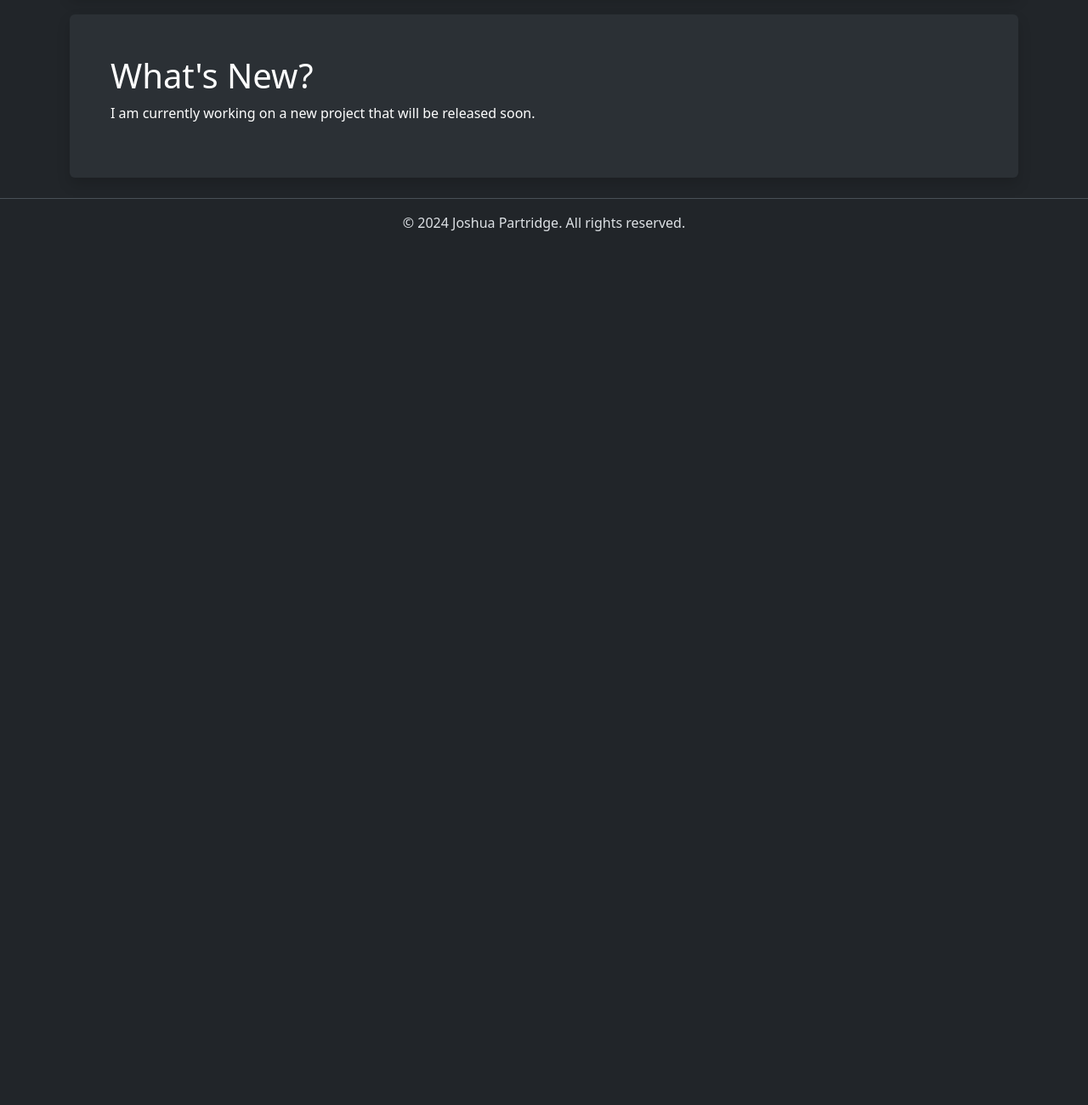
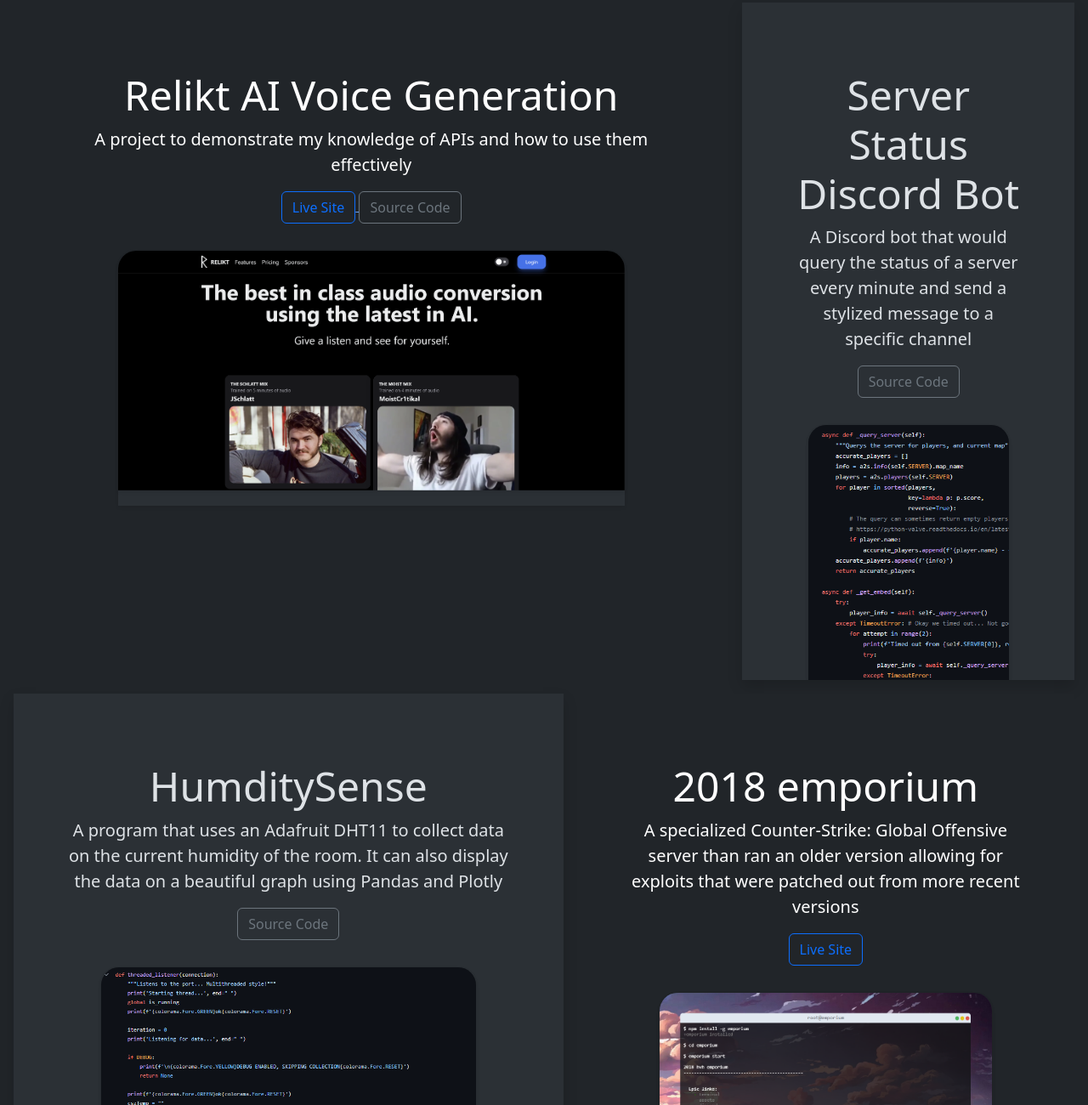
Before and after one commit to Unquieterpig/portfolio-website, a plain HTML site: page docs/projects.html in a window 1280 px wide. Shown: the part 537-1837 px from the top of the page at 85% size. Before the commit the page ends 827 px from the top, so only its background shows below. Drawn offline with nearby package versions, Linux system fonts and the light colour scheme.

Commit message:
Projects Page redesign

```diff
--- a/docs/projects.html
+++ b/docs/projects.html
@@ -20,8 +20,7 @@
   </head>
   <body>
     <!-- Navbar -->
-    <div class="container">
-      <nav class="navbar navbar-expand-lg bg-body-tertiary shadow fixed-top">
+    <nav class="navbar navbar-expand-lg bg-body-tertiary shadow sticky-top">
       <div class="container-fluid">
         <button
           class="navbar-toggler"
@@ -40,15 +39,11 @@
             id="navbarNav"
           >
             <div class="navbar-nav">
-                <a
-                  class="nav-link active"
-                  aria-current="home page"
-                  href="index.html"
-                >
+              <a class="nav-link" aria-current="home page" href="index.html">
                 Home
               </a>
               <a
-                  class="nav-link"
+                class="nav-link active"
                 aria-current="projects page"
                 href="projects.html"
               >
@@ -66,33 +61,136 @@
         </div>
       </div>
     </nav>
-    </div>
     <!-- Navbar -->
 
-    <header class="my-2 d-flex justify-content-center">
-      <h1>Projects</h1>
-    </header>
+    <main>
+      <div
+        class="position-relative overflow-hidden p-3 p-md-5 m-md-3 text-center bg-body-tertiary"
+      >
+        <div class="col-md-6 p-lg-5 mx-auto my-5">
+          <h1 class="display-3 fw-bold">My Projects</h1>
+          <h3 class="fw-normal text-muted mb-3">
+            Check out my GitHub for more!
+          </h3>
+          <div class="d-flex gap-3 justify-content-center lead fw-normal">
+            <a class="icon-link" href="https://github.com/Unquieterpig">
+              More Projects
+            </a>
+          </div>
+        </div>
+      </div>
 
-    <div class="container">
-      <div class="p-5 bg-body-tertiary text-white rounded shadow">
-        <h1>Work in Progress</h1>
-        <p>This page is currently under construction.</p>
+      <div class="d-md-flex flex-md-equal w-100 my-md-3 ps-md-3">
+        <div
+          class="text-bg-dark me-md-3 pt-3 px-3 pt-md-5 px-md-5 text-center overflow-hidden"
+        >
+          <div class="my-3 py-3">
+            <h2 class="display-5">Relikt AI Voice Generation</h2>
+            <p class="lead">
+              A project to demonstrate my knowledge of APIs and how to use them
+              effectively
+            </p>
+            <a href="https://relikt-sweng465.vercel.app/">
+              <button class="btn btn-outline-primary">Live Site</button>
+            </a>
+            <a href="https://github.com/Unquieterpig/relikt-website">
+              <button class="btn btn-outline-secondary">Source Code</button>
+            </a>
+          </div>
+          <div
+            class="bg-body-tertiary shadow-sm mx-auto"
+            style="width: 80%; height: 300px; border-radius: 21px 21px 0 0"
+          >
             <img
-          src="imgs/construction.gif"
-          alt="Under Construction"
-          class="img-fluid"
+              src="imgs/project-relikt.png"
+              class="img-fluid shadow-sm"
+              style="border-radius: 21px 21px 0 0"
+              alt="Relikt AI Voice Generation"
             />
           </div>
         </div>
-
-    <div class="container mt-3">
-      <div class="mt-4 p-5 bg-body-tertiary text-white rounded shadow">
-        <h1>What's New?</h1>
-        <p>
-          I am currently working on a new project that will be released soon.
+        <div
+          class="bg-body-tertiary me-md-3 pt-3 px-3 pt-md-5 px-md-5 text-center overflow-hidden flex-fill shadow"
+        >
+          <div class="my-3 p-3">
+            <h2 class="display-5">Server Status Discord Bot</h2>
+            <p class="lead">
+              A Discord bot that would query the status of a server every minute
+              and send a stylized message to a specific channel
             </p>
+            <a href="https://github.com/Unquieterpig/emporium-query-bot">
+              <button class="btn btn-outline-secondary">Source Code</button>
+            </a>
+          </div>
+          <div
+            class="bg-dark shadow-sm mx-auto"
+            style="width: 80%; height: 300px; border-radius: 21px 21px 0 0"
+          >
+            <img
+              src="imgs/project-discordbot.png"
+              class="img-fluid shadow-sm"
+              style="border-radius: 21px 21px 0 0"
+              alt="Relikt AI Voice Generation"
+            />
           </div>
         </div>
+      </div>
+
+      <div class="d-md-flex flex-md-equal w-100 my-md-3 ps-md-3">
+        <div
+          class="bg-body-tertiary me-md-3 pt-3 px-3 pt-md-5 px-md-5 text-center overflow-hidden flex-fill shadow"
+        >
+          <div class="my-3 p-3">
+            <h2 class="display-5">HumditySense</h2>
+            <p class="lead">
+              A program that uses an Adafruit DHT11 to collect data on the
+              current humidity of the room. It can also display the data on a
+              beautiful graph using Pandas and Plotly
+            </p>
+            <a href="https://github.com/Unquieterpig/threaded-humditysensor">
+              <button class="btn btn-outline-secondary">Source Code</button>
+            </a>
+          </div>
+          <div
+            class="bg-dark shadow-sm mx-auto"
+            style="width: 80%; height: 300px; border-radius: 21px 21px 0 0"
+          >
+            <img
+              src="imgs/project-humidity.png"
+              class="img-fluid shadow-sm"
+              style="border-radius: 21px 21px 0 0"
+              alt="HumditySense Picture"
+            />
+          </div>
+        </div>
+        <div
+          class="text-bg-dark me-md-3 pt-3 px-3 pt-md-5 px-md-5 text-center overflow-hidden"
+        >
+          <div class="my-3 py-3">
+            <h2 class="display-5">2018 emporium</h2>
+            <p class="lead">
+              A specialized Counter-Strike: Global Offensive server than ran an
+              older version allowing for exploits that were patched out from
+              more recent versions
+            </p>
+            <a href="https://dontddos.com/">
+              <button class="btn btn-outline-primary">Live Site</button>
+            </a>
+          </div>
+          <div
+            class="bg-body-tertiary shadow-sm mx-auto"
+            style="width: 80%; height: 300px; border-radius: 21px 21px 0 0"
+          >
+            <img
+              src="imgs/project-server.png"
+              class="img-fluid shadow-sm"
+              style="border-radius: 21px 21px 0 0"
+              alt="2018 emporium picture"
+            />
+          </div>
+        </div>
+      </div>
+    </main>
 
     <footer class="d-flex justify-content-center mt-4 pt-3 border-top">
       <p>&copy; 2024 Joshua Partridge. All rights reserved.</p>
```
Also changed, not shown: docs/imgs/email.png (added), docs/imgs/github.webp (added), docs/imgs/linkedin.png (added), docs/imgs/project-discordbot.png (added), docs/imgs/project-humidity.png (added), docs/imgs/project-server.png (added). Lines whose indentation alone changed are shown as unchanged.
